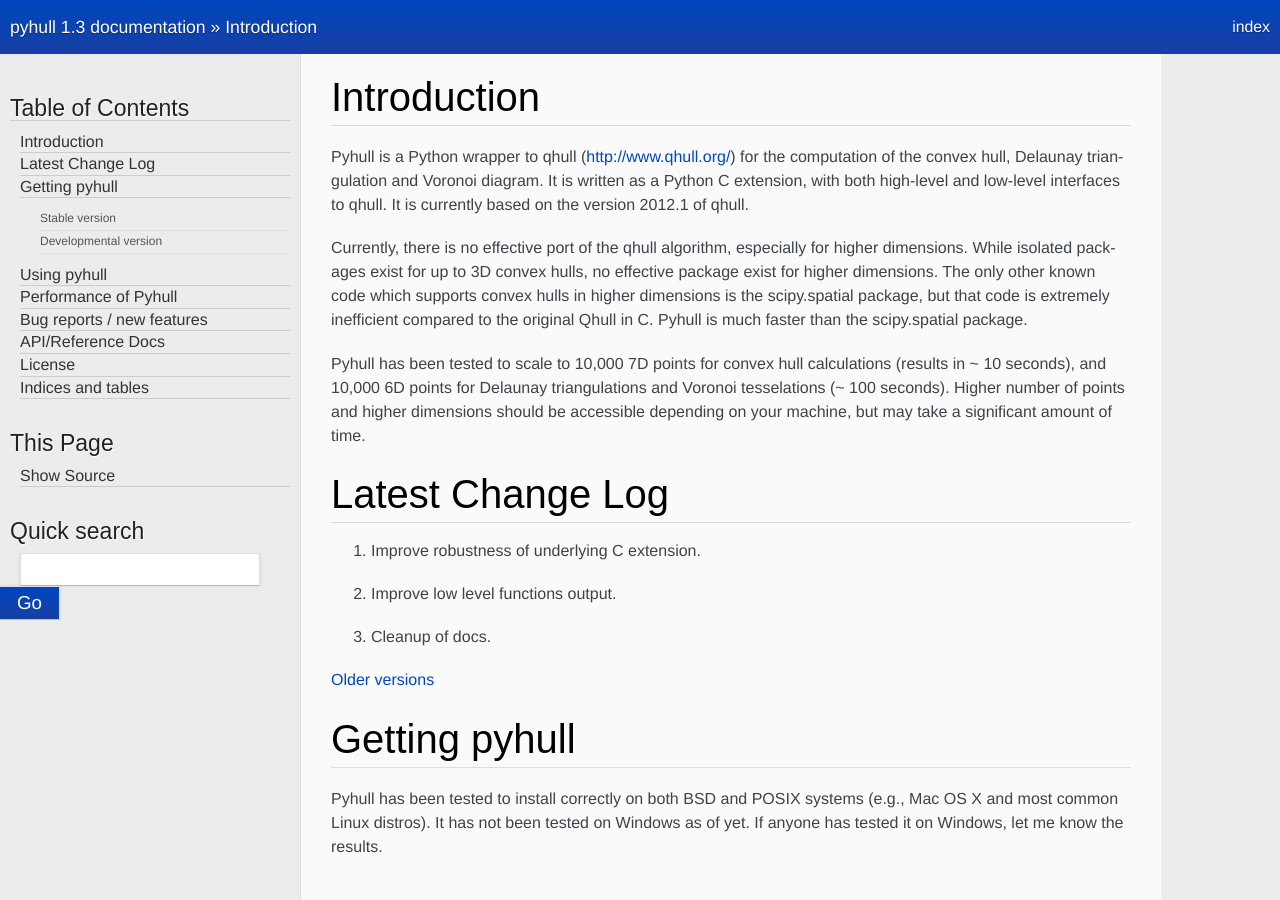
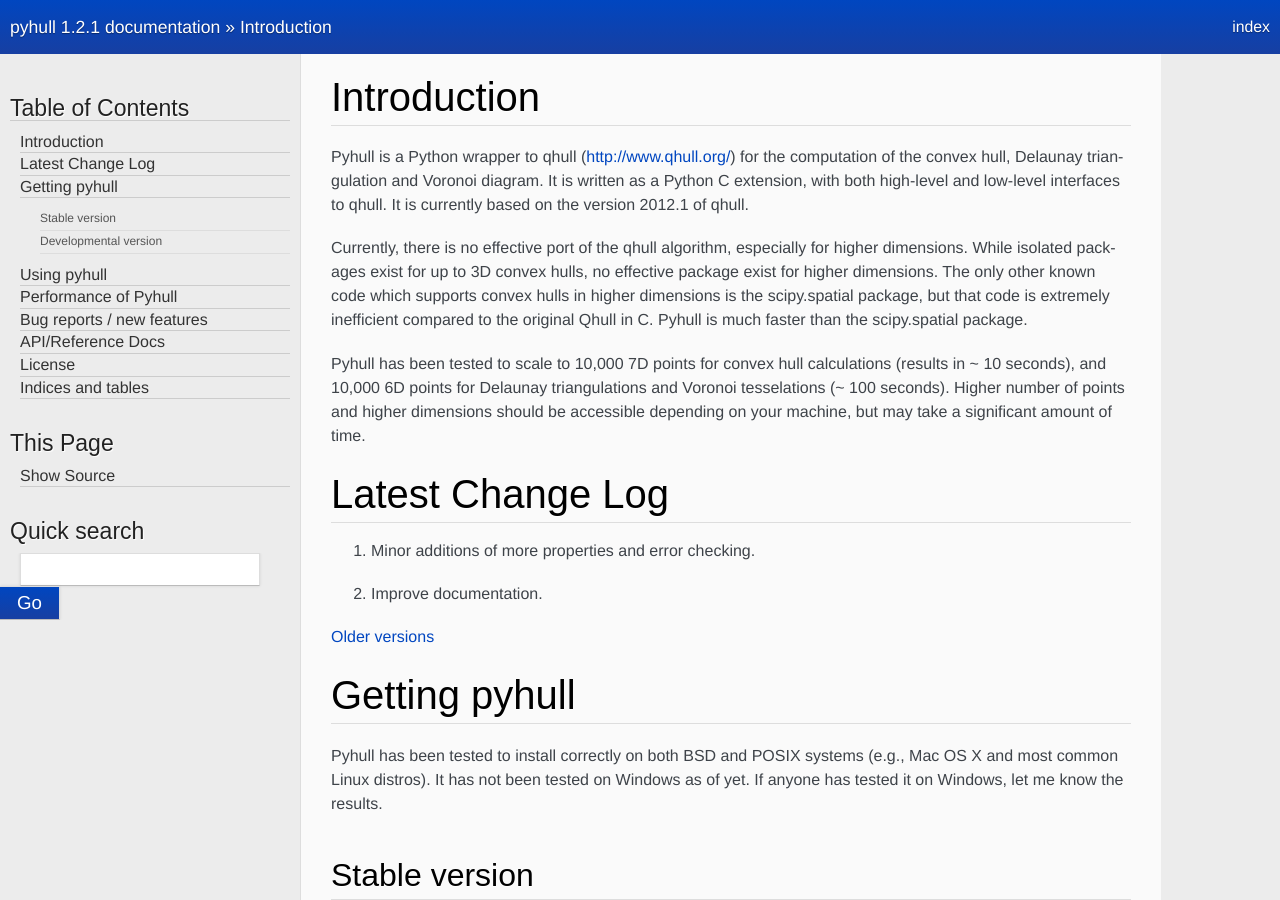
Before and after one commit to materialsvirtuallab/pyhull, a Sphinx documentation site: the page built from docs/index.rst, in a window 1280 px wide and 900 px high. Built offline with Sphinx 7.4.7, drawn with Linux system fonts in a browser that asks for light colours; some web fonts are replaced; some of the changed text lies outside the part shown.

Commit message:
Update version to 1.2.1. Update change logs.

```diff
--- a/docs/changelog.rst
+++ b/docs/changelog.rst
@@ -1,5 +1,11 @@
 Change log
 ==========
+
+Version 1.2
+-----------
+1. Improve robustness of underlying C extension.
+2. Improve low level functions output.
+3. Cleanup of docs.
 
 Version 1.1
 -----------
--- a/docs/index.rst
+++ b/docs/index.rst
@@ -27,9 +27,8 @@
 Latest Change Log
 =================
 
-1. Improve robustness of underlying C extension.
-2. Improve low level functions output.
-3. Cleanup of docs.
+1. Minor additions of more properties and error checking.
+2. Improve documentation.
 
 :doc:`Older versions </changelog>`
 
--- a/pyhull/__init__.py
+++ b/pyhull/__init__.py
@@ -7,7 +7,7 @@
 """
 
 __author__ = "Shyue Ping Ong"
-__version__ = "1.3"
+__version__ = "1.2.1"
 __date__ = "Nov 20 2012"
 __maintainer__ = "Shyue Ping Ong"
 __email__ = "shyuep@gmail.com"
--- a/setup.py
+++ b/setup.py
@@ -39,7 +39,7 @@
 """
 
 setup (name = 'pyhull',
-       version = '1.3',
+       version = '1.2.1',
        author="Shyue Ping Ong",
        author_email="shyuep@gmail.com",
        maintainer="Shyue Ping Ong",
```
